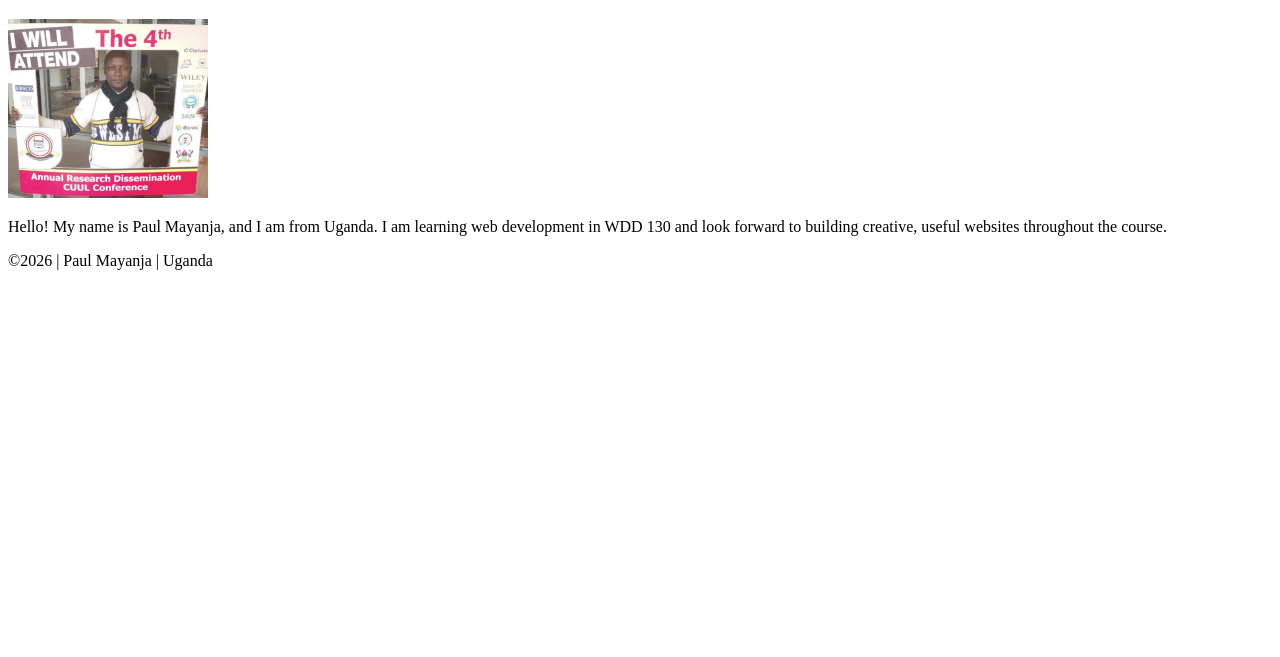
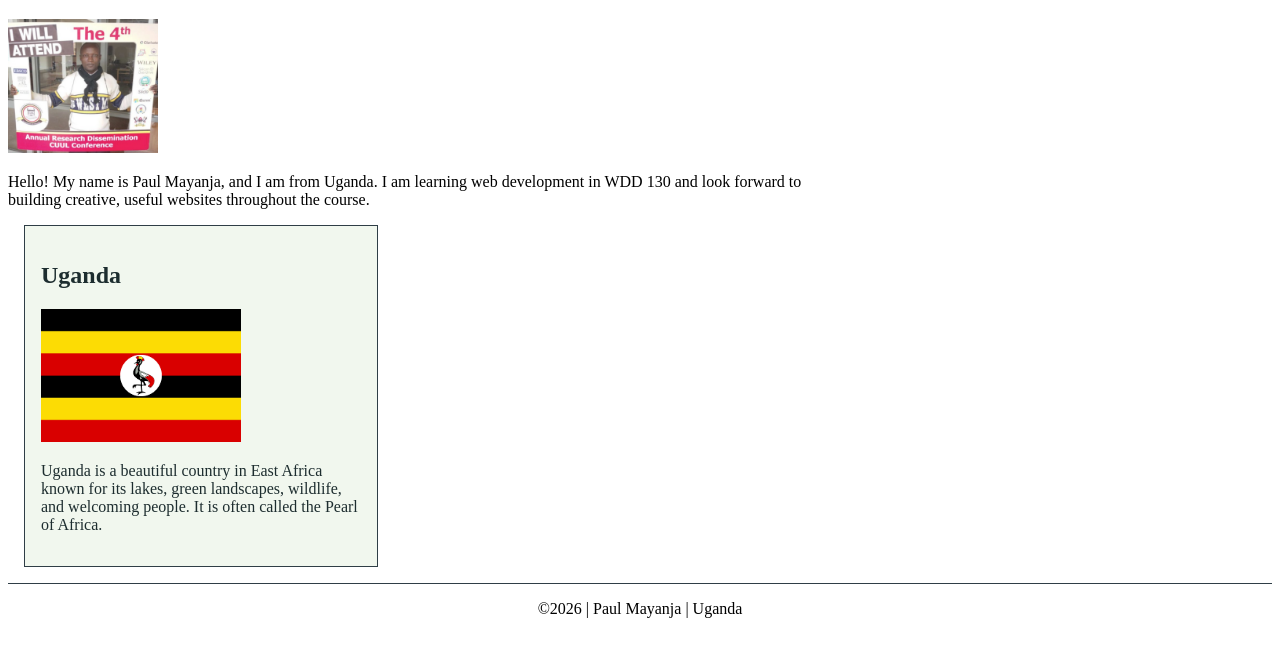
Before and after one commit to ssekuubwapaulmayanja-source/wdd130, a plain HTML site: page index.html in a window 1280 px wide. Shown: the part 87-744 px from the top of the page. Drawn offline with Linux system fonts and the light colour scheme.

Commit message:
Enhance course home page

```diff
--- a/index.html
+++ b/index.html
@@ -5,6 +5,10 @@
     <meta charset="utf-8">
     <meta name="viewport" content="width=device-width,initial-scale=1.0">
     <title>Paul Mayanja | WDD 130</title>
+    <meta name="description"
+      content="Paul Mayanja's WDD 130 course home page with personal information and web development assignments.">
+    <meta name="author" content="Paul Mayanja">
+    <link rel="stylesheet" href="styles/styles.css">
 </head>
 
 <body>
@@ -21,6 +25,12 @@
             WDD 130 and look forward to building creative, useful websites throughout the course.
         </p>
     </main>
+    <aside>
+        <h2>Uganda</h2>
+        <img src="images/uganda.png" alt="The flag of Uganda">
+        <p>Uganda is a beautiful country in East Africa known for its lakes, green landscapes,
+            wildlife, and welcoming people. It is often called the Pearl of Africa.</p>
+    </aside>
     <footer>
         <p>&copy;2026 | Paul Mayanja | Uganda</p>
     </footer>
--- a/styles/styles.css
+++ b/styles/styles.css
@@ -0,0 +1,32 @@
+main {
+  max-width: 840px;
+}
+
+main img {
+  width: 150px;
+  height: auto;
+}
+
+aside {
+  width: 20rem;
+  margin: 1rem;
+  border: 1px solid #2f3e46;
+  padding: 1rem;
+  background-color: #f1f7ee;
+  color: #1d2d2f;
+}
+
+aside img {
+  width: 200px;
+  height: auto;
+}
+
+p {
+  padding: 0;
+}
+
+footer {
+  margin-top: 1rem;
+  border-top: 1px solid #2f3e46;
+  text-align: center;
+}
```
Also changed, not shown: images/uganda.png (added).
